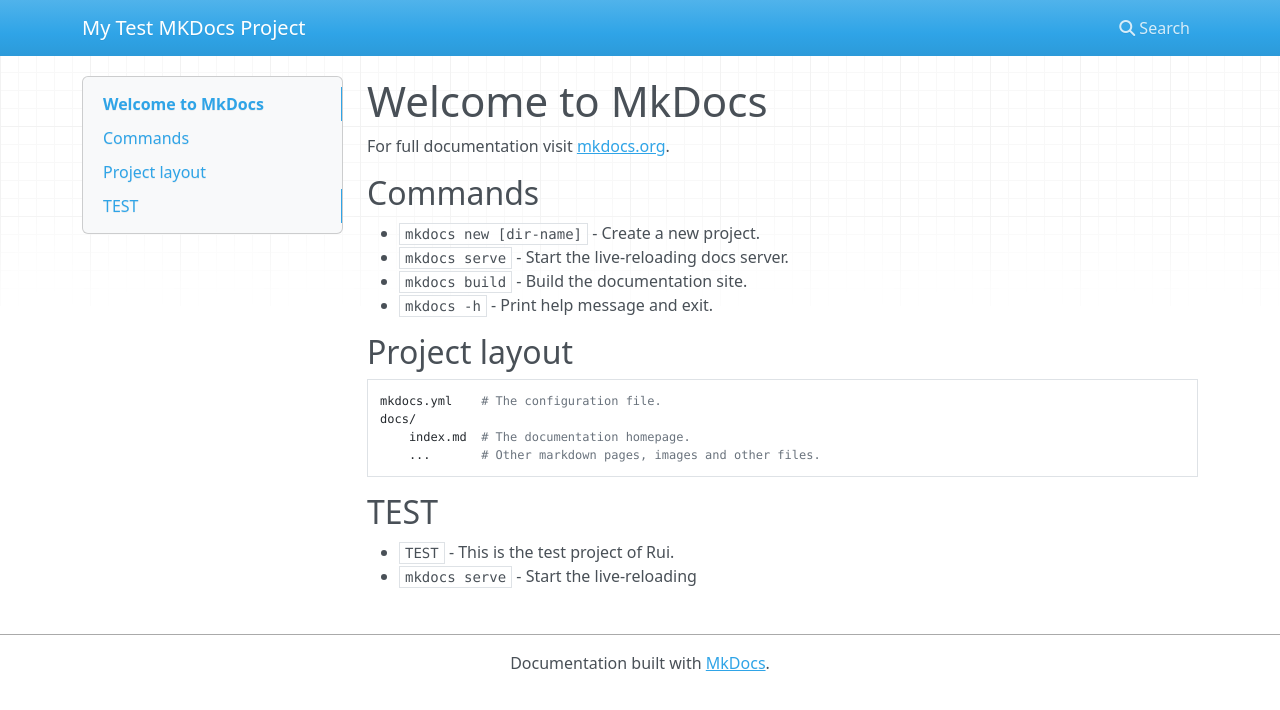
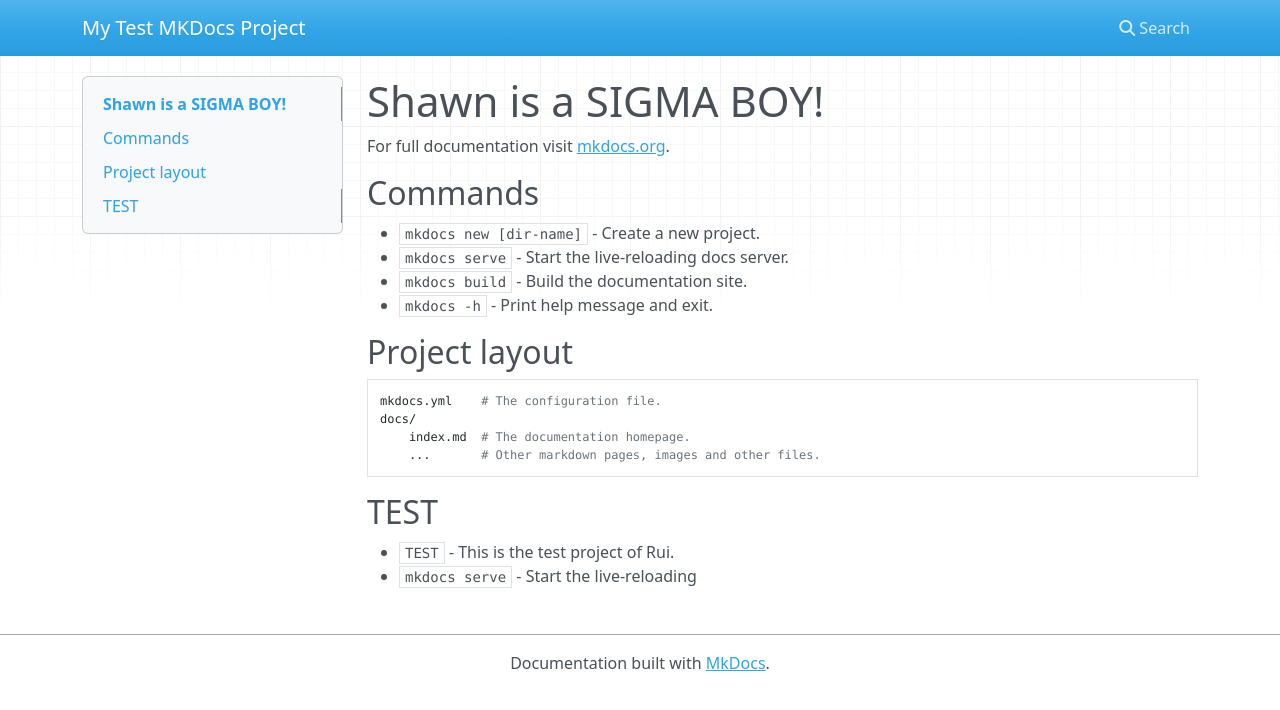
Before and after one commit to ruiz550115/learn-mkdocs, an MkDocs documentation site: the page built from docs/index.md, in a window 1280 px wide. Shown: the top 710 px of the page. Built offline with MkDocs 1.6.1, drawn with Linux system fonts in a browser that asks for light colours; nearby versions of some CDN libraries.

Commit message:
Add Shawn

```diff
--- a/docs/index.md
+++ b/docs/index.md
@@ -1,4 +1,4 @@
-# Welcome to MkDocs
+# Shawn is a SIGMA BOY!
 
 For full documentation visit [mkdocs.org](https://www.mkdocs.org).
 
```
Also changed, not shown: site/index.html, site/search/search_index.json.
